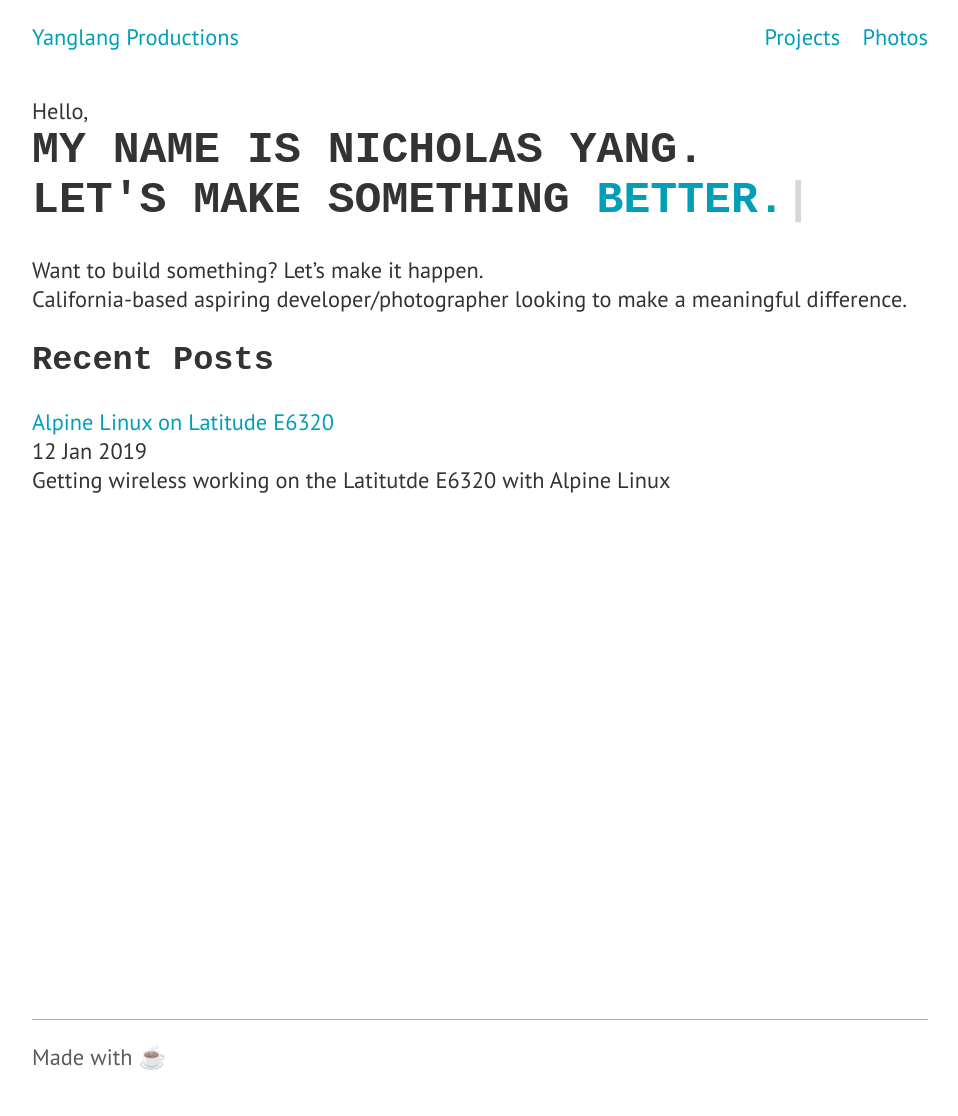
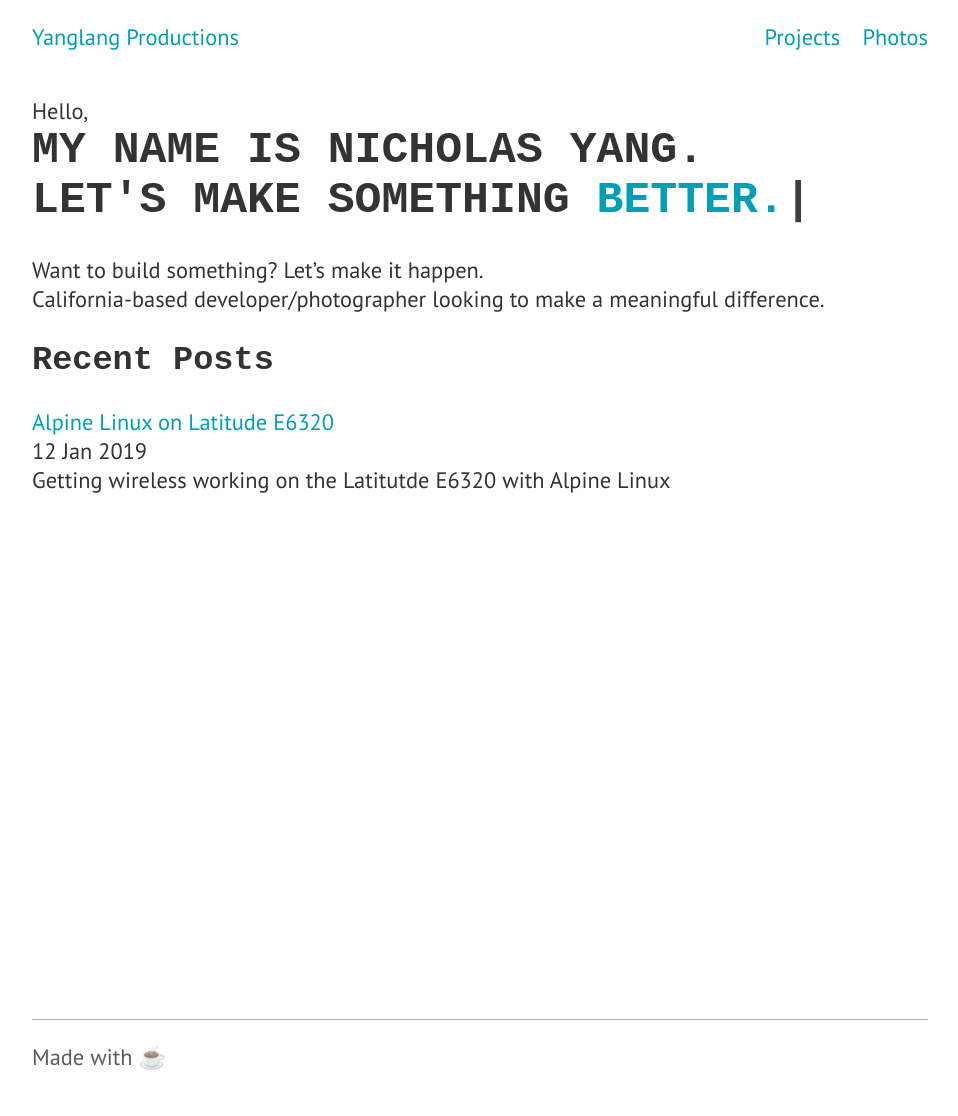
Before and after one commit to guppy0130/website, a Jekyll site: the page built from index.md, in a window 1280 px wide. Shown: the whole page, without its empty margins (160-1118 px from the left). Built offline with Jekyll 4.4.1, drawn with Linux system fonts in a browser that asks for light colours; some web fonts are replaced.

Commit message:
[index] misc fixups, sw speed fixup

```diff
--- a/_layouts/no-margin.html
+++ b/_layouts/no-margin.html
@@ -5,7 +5,7 @@
   <meta name="viewport" content="width=device-width, initial-scale=1">
   <meta name="color-scheme" content="dark light">
   <meta charset="utf-8">
-  <title>{{ site.title }} - {{ page.title }}</title>
+  <title>{{ site.title }}{% if page.title %} - {{ page.title }}{% endif %}</title>
   <link rel="stylesheet" href="/assets/css/dark.css" media="(prefers-color-scheme: dark)">
   <link rel="stylesheet" href="/assets/css/light.css" media="(prefers-color-scheme: light)">
   {% if layout.css %}
--- a/_sass/index.scss
+++ b/_sass/index.scss
@@ -21,9 +21,17 @@ p {
     }
 }
 
-.typed {
+.typing {
+    // prefix typed content with a space. in the case the typer is not active
+    // do not have a space, so that the period in ::after immediately follows
+    &::before {
+        content: ' ';
+    }
+
+    // only accent-color if typing, default otherwise
     color: var(--accent-color);
 
+    // force newline on small screens
     @media screen and (max-width: $small) {
         &::before {
             content: '\a';
@@ -31,3 +39,13 @@ p {
         }
     }
 }
+
+// the span should always end with a period, but the color of the period is
+// dependent on if there is an active typedjs (network, JS disabled, etc.).
+// the period should also come before the typedjs cursor, and should appear
+// even in the case where typer was not loaded.
+.typed {
+    &::after {
+        content: '.';
+    }
+}
--- a/index.md
+++ b/index.md
@@ -7,11 +7,11 @@ Hello,
 
 # My name is Nicholas Yang.
 
-<h1>Let's make something <span class="typed"></span></h1>
+<h1 class="typed-prefix">Let's make something<span class="typed"></span></h1>
 
 Want to build something? Let's make it happen.
 
-California-based aspiring developer/photographer looking to make a meaningful difference.
+California-based developer/photographer looking to make a meaningful difference.
 
 ## Recent Posts
 
--- a/sw.js
+++ b/sw.js
@@ -55,5 +55,5 @@ self.addEventListener('fetch', event => {
     }
     // respond immediately. Updates can wait, who cares?
     event.respondWith(fromCache(request));
-    event.waitUntil(update(request).then(refresh));
+    update(request).then(refresh);
 });
```
Also changed, not shown: other parts of index.md (+13 -7 lines), .prettierrc.yml (added).
